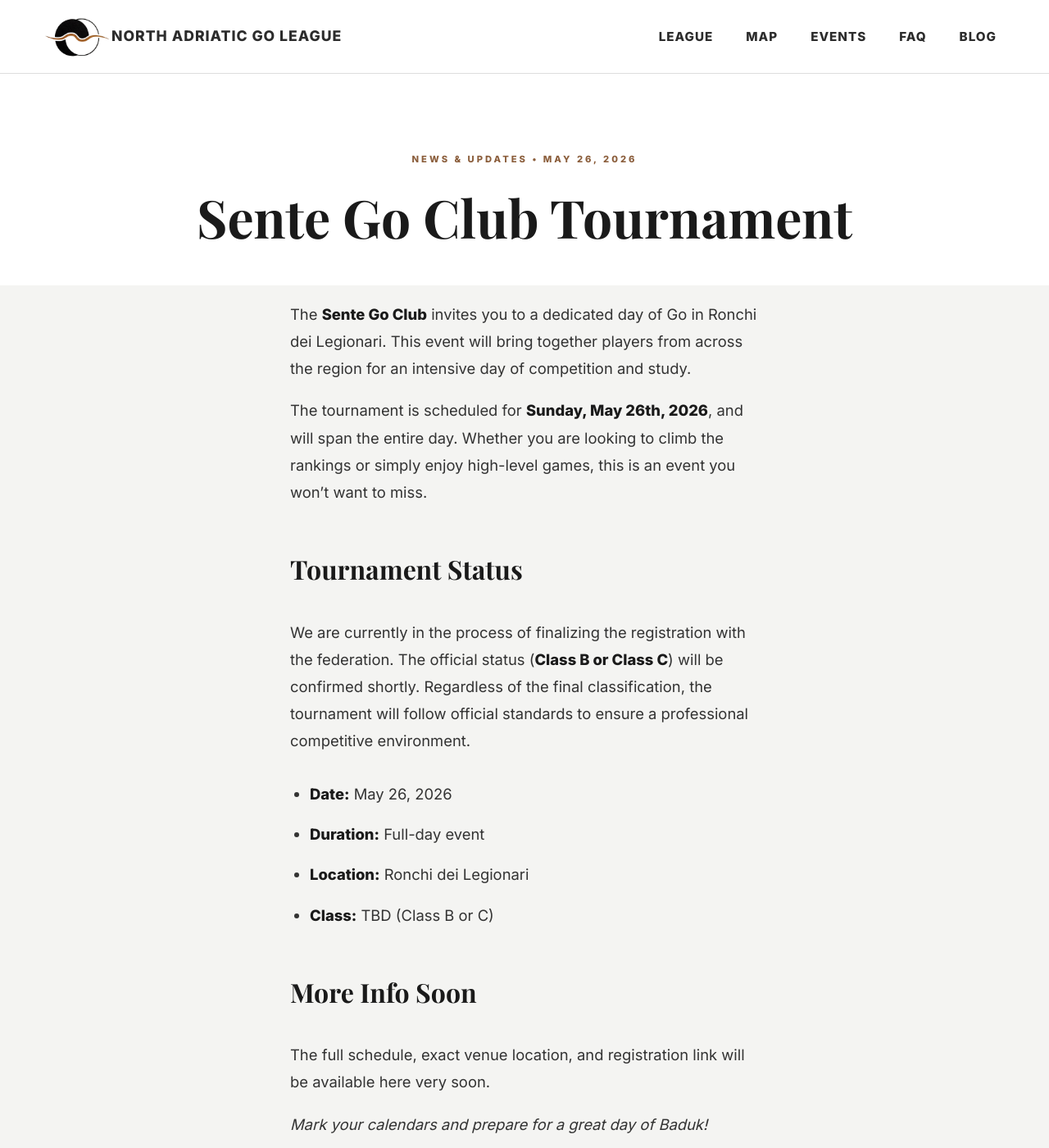
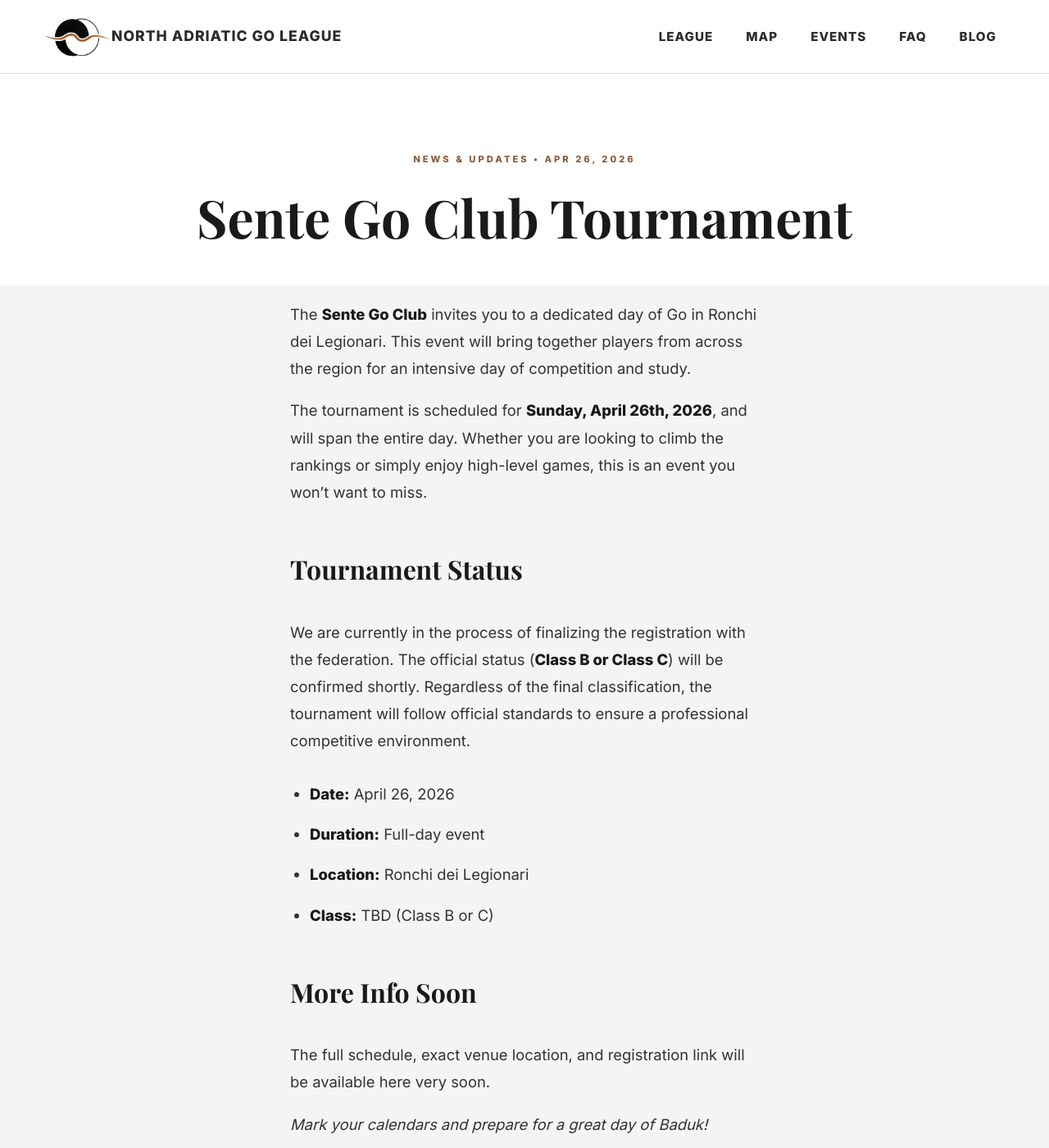
Before and after one commit to North-Adriatic-Go-League/north-adriatic-go-league.github.io, a Jekyll site: the page built from _events/ronchi.md, in a window 1280 px wide and 1400 px high. Shown: the whole window at 82% size. Built offline with Jekyll 4.4.1, drawn with Linux system fonts in a browser that asks for light colours; some web fonts are replaced.

Commit message:
Update ronchi.md

```diff
--- a/_events/ronchi.md
+++ b/_events/ronchi.md
@@ -9,12 +9,12 @@ description: "A full day of Go in Ronchi."
 
 The **Sente Go Club** invites you to a dedicated day of Go in Ronchi dei Legionari. This event will bring together players from across the region for an intensive day of competition and study.
 
-The tournament is scheduled for **Sunday, May 26th, 2026**, and will span the entire day. Whether you are looking to climb the rankings or simply enjoy high-level games, this is an event you won't want to miss.
+The tournament is scheduled for **Sunday, April 26th, 2026**, and will span the entire day. Whether you are looking to climb the rankings or simply enjoy high-level games, this is an event you won't want to miss.
 
 ### Tournament Status
 We are currently in the process of finalizing the registration with the federation. The official status (**Class B or Class C**) will be confirmed shortly. Regardless of the final classification, the tournament will follow official standards to ensure a professional competitive environment.
 
-* **Date:** May 26, 2026
+* **Date:** April 26, 2026
 * **Duration:** Full-day event
 * **Location:** Ronchi dei Legionari
 * **Class:** TBD (Class B or C)
```
Also changed, not shown: other parts of _events/ronchi.md (+1 -1 lines).
